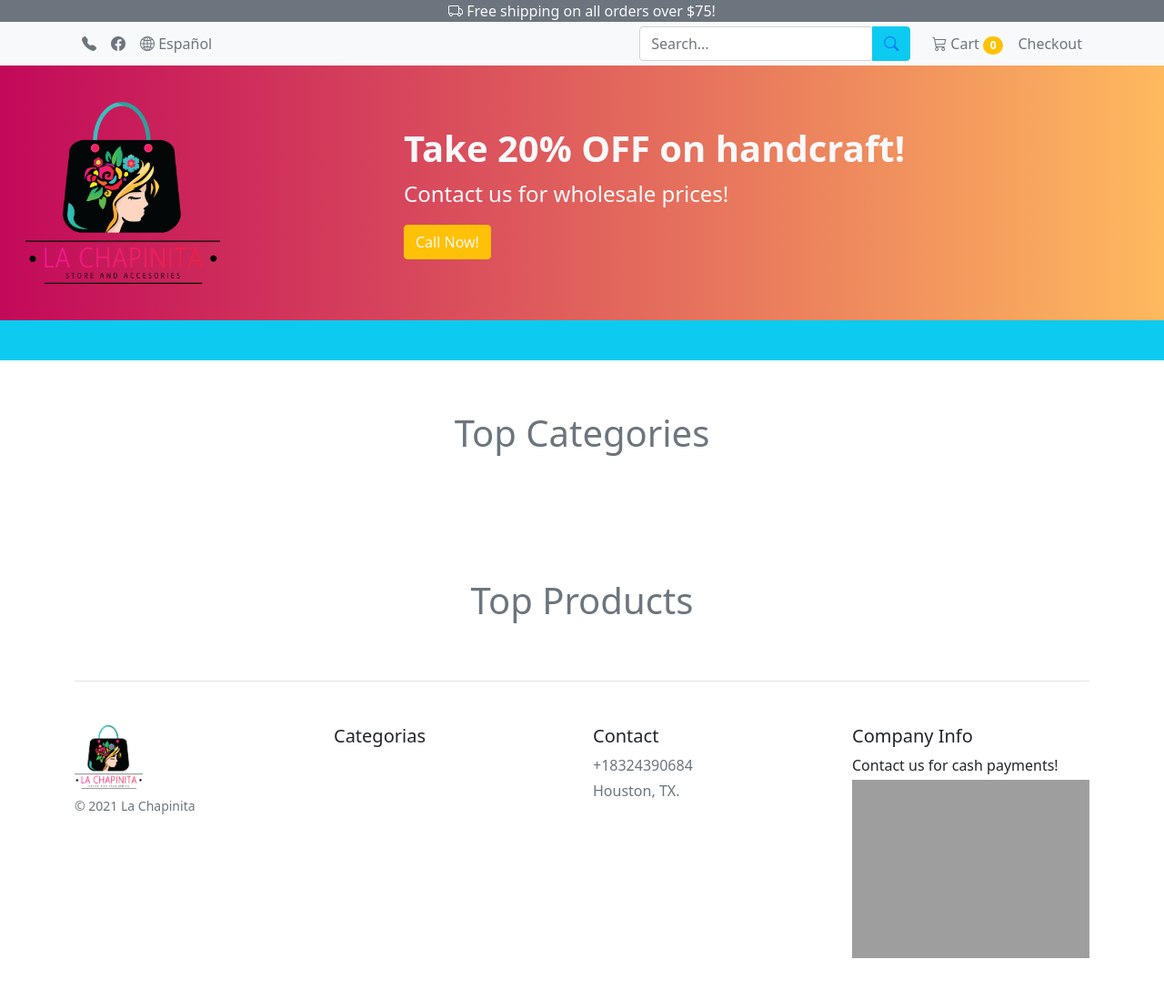
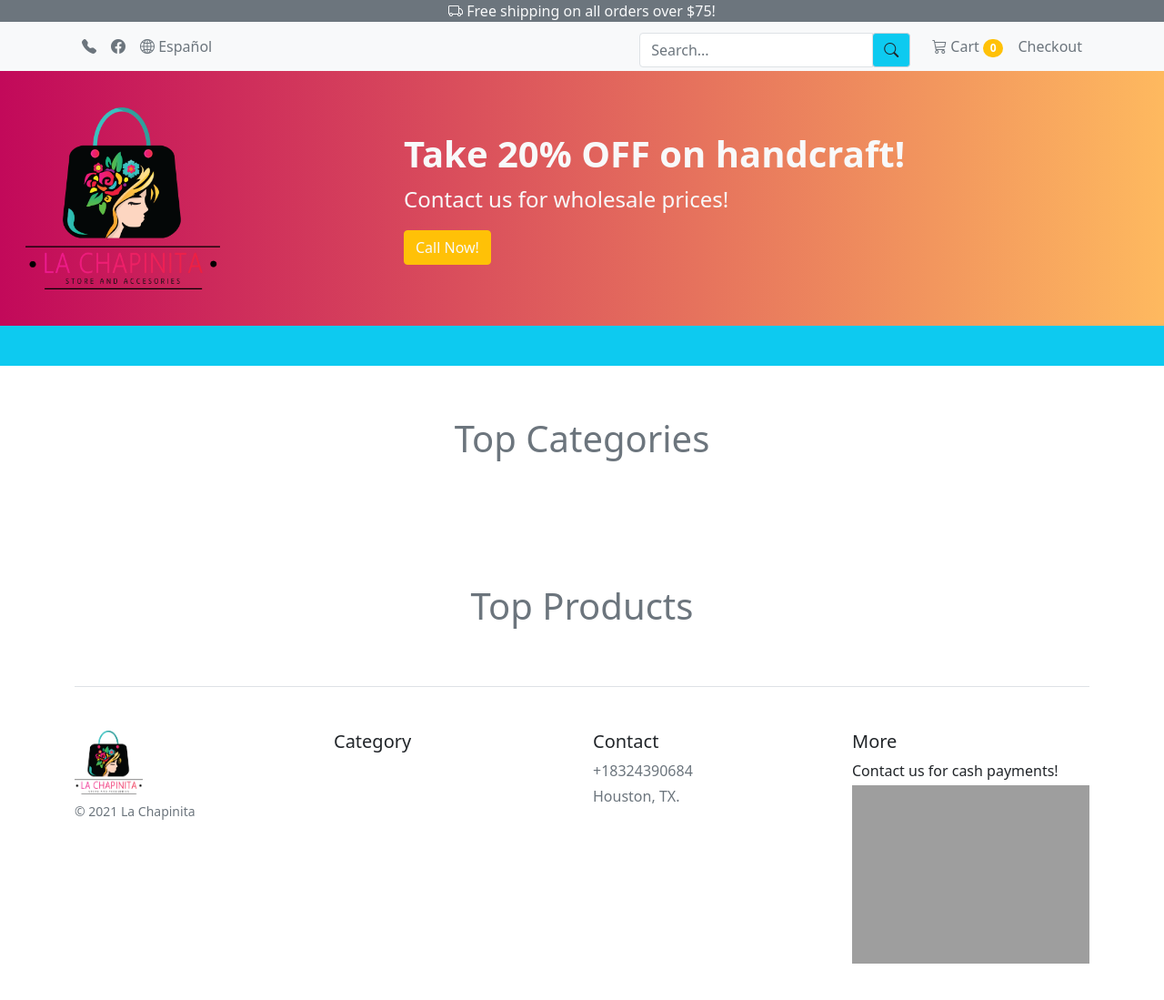
Before and after one commit to walterg85/chapinita, a PHP site: page /chapinita/index.php in a window 1280 px wide. Shown: the top 1099 px of the page at 91% size. Before the commit the page ends 1053 px from the top, so only its background shows below. Run offline with PHP 8.4, Linux system fonts and the light colour scheme; data that the repository does not hold is empty; some libraries are stand-ins or nearby versions; grey boxes are pictures that could not be loaded.

Commit message:
Varios arreglos

```diff
--- a/assets/css/style.css
+++ b/assets/css/style.css
@@ -9,7 +9,7 @@
 }
 
 .logo-sm {
-  max-height: 50px
+  max-height: 60px
 }
 
 /* MAIN LANDING */
--- a/assets/lang.json
+++ b/assets/lang.json
@@ -14,7 +14,11 @@
 			"myCart": "My Cart",
 			"btnKeepShopping": "Keep Shopping",
 			"categories": "Top Categories",
-			"products": "Top Products"
+			"products": "Top Products",
+			"category": "Category",
+			"contact": "Contact",
+			"more": "More",
+			"cashPay": "Contact us for cash payments!"
 		},
 		"checkout":{
 			"labelSeccion": "Checkout",
@@ -42,7 +46,11 @@
 			"myCart": "Mi Carrito",
 			"btnKeepShopping": "Seguir Comprando",
 			"categories": "Categorías Populares",
-			"products": "Productos Populares"
+			"products": "Productos Populares",
+			"category": "Categorías",
+			"contact": "Contacto",
+			"more": "Más",
+			"cashPay": "Contáctenos para pagos en efectivo!"
 		},
 		"checkout":{
 			"labelSeccion": "Verificar y pagar",
--- a/masterPage.php
+++ b/masterPage.php
@@ -44,20 +44,19 @@
                     <li><a href="javascript:void(0);" class="nav-link px-2 text-secondary changeLang"><i class="bi bi-globe"></i> Español</a></li>
                 </ul>
 
-                <form class="col-12 col-lg-auto mb-3 mb-lg-0 me-lg-3 d-none d-sm-block">
-                    <div class="input-group">
-                        <div class="dropdown">
-                            <input type="text" class="form-control dropdown-toggle" id="inputSearch" placeholder="Search..." autocomplete="off" >
-                            <ul class="dropdown-menu" aria-labelledby="inputSearch"></ul>
-                        </div>
-                        <button class="btn btn-info" type="button"><i class="bi bi-search text-primary"></i></button>
+                <form class="col-12 col-lg-auto mb-lg-0 mt-2 me-lg-3 d-sm-block">
+                    <div class="input-group justify-content-center">
+                        <input type="text" class="form-control border-right-0 border" id="inputSearch" placeholder="Search..." autocomplete="off" >
+                        <ul class="dropdown-menu" aria-labelledby="inputSearch"></ul>
+                        <span class="input-group-append">
+                            <div class="input-group-text bg-info"><i class="bi bi-search"></i></div>
+                        </span>
                     </div>
                 </form>
 
                 <div>
                     <ul class="nav col-12 col-lg-auto me-lg-auto mb-2 justify-content-center mb-md-0">
                         <li><a type="button" data-bs-toggle="modal" data-bs-target="#mdlCheckCart" class="nav-link px-2 text-secondary" id="checkCart"><i class="bi bi-cart3"></i> Cart</a></li>
-                        <li><a href="javascript:void(2);" class="nav-link px-2 text-secondary d-block d-sm-none"><i class="bi bi-search text-info"></i></a></li>
                         <li><a href="javascript:void(2);" class="nav-link px-2 text-secondary btnCheckout">Checkout</a></li>
                         <!-- <li><a href="javascript:void(2);" class="nav-link px-2 text-secondary"><i class="bi bi-person-circle"></i> My Account</a></li> -->
                     </ul>
@@ -113,20 +112,20 @@
                     <small class="d-block mb-3 text-muted">&copy; <script>document.write(new Date().getFullYear())</script> La Chapinita</small>
                 </div>
                 <div class="col-6 col-md">
-                    <h5>Categorias</h5>
+                    <h5 class="category">Category</h5>
                     <ul class="list-unstyled text-small footCategorie"></ul>
                 </div>
                 <div class="col-6 col-md">
-                    <h5>Contact</h5>
+                    <h5 class="contact" >Contact</h5>
                     <ul class="list-unstyled text-small">
                         <li class="mb-1"><a class="link-secondary text-decoration-none" href="tel:18324390684">+18324390684</a></li>
                         <li class="mb-1"><a class="link-secondary text-decoration-none" href="javascript:void(0);">Houston, TX.</a></li>
                     </ul>
                 </div>
                 <div class="col-6 col-md">
-                    <h5>Company Info</h5>
+                    <h5 class="more">More</h5>
                     <ul class="list-unstyled text-small">
-                        <li class="mb-1">Contact us for cash payments!</li>
+                        <li class="mb-1 cashPay">Contact us for cash payments!</li>
                         <li class="mb-1"><img src="https://www.paypalobjects.com/webstatic/mktg/logo/AM_mc_vs_dc_ae.jpg" class="img-fluid" alt="PayPal Logo"></li>
                     </ul>
                 </div>
@@ -781,7 +780,11 @@
             $("#myCart").html(myLang.myCart);
             $(".btnKeepShopping").html(myLang.btnKeepShopping);
             $(".categories").html(myLang.categories);
+            $(".category").html(myLang.category);
+            $(".contact").html(myLang.contact);
             $(".products").html(myLang.products);
+            $(".more").html(myLang.more);
+            $(".cashPay").html(myLang.cashPay);
 
             // Page title
             document.title = myLang.pageTitle;
```
